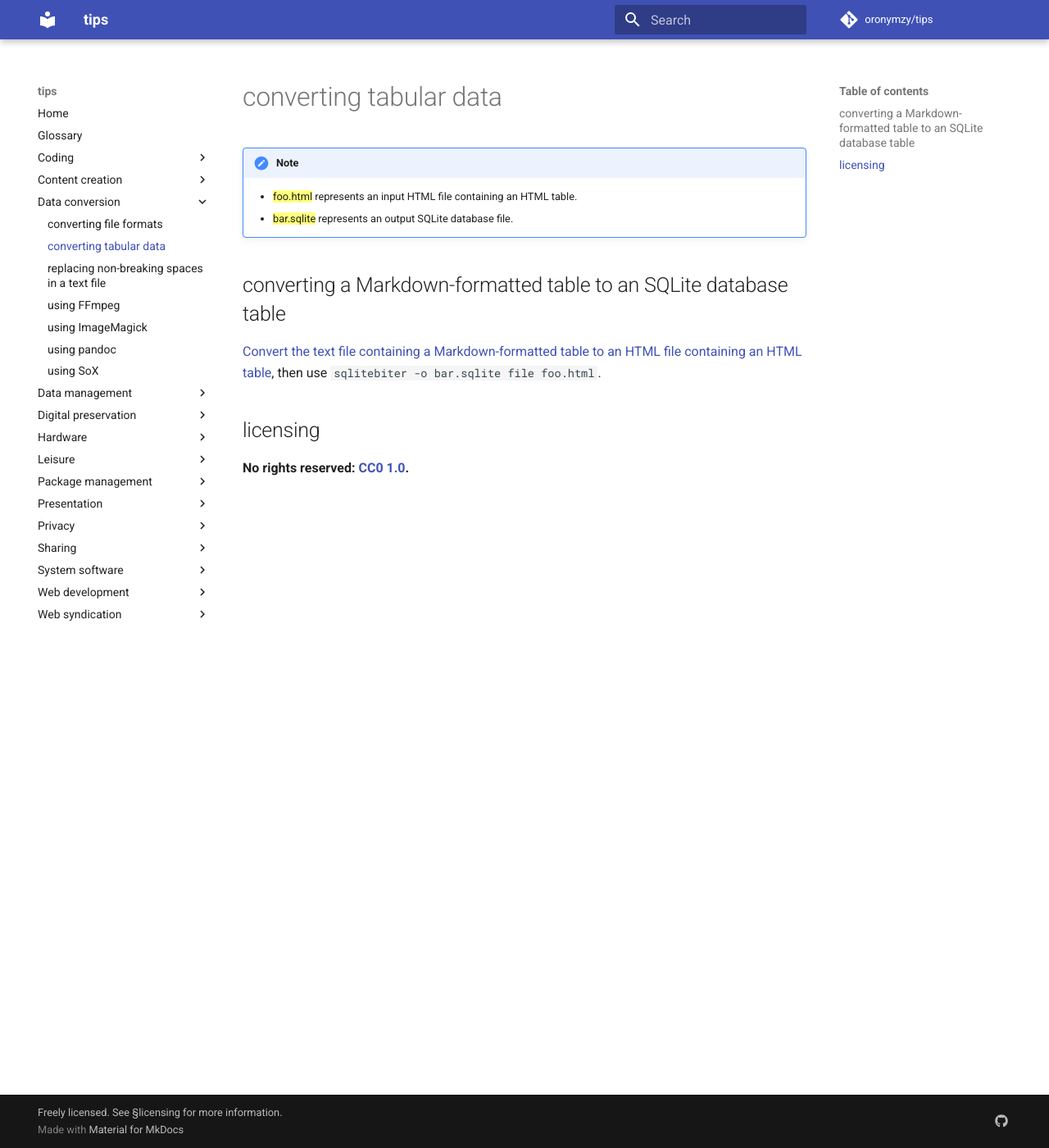
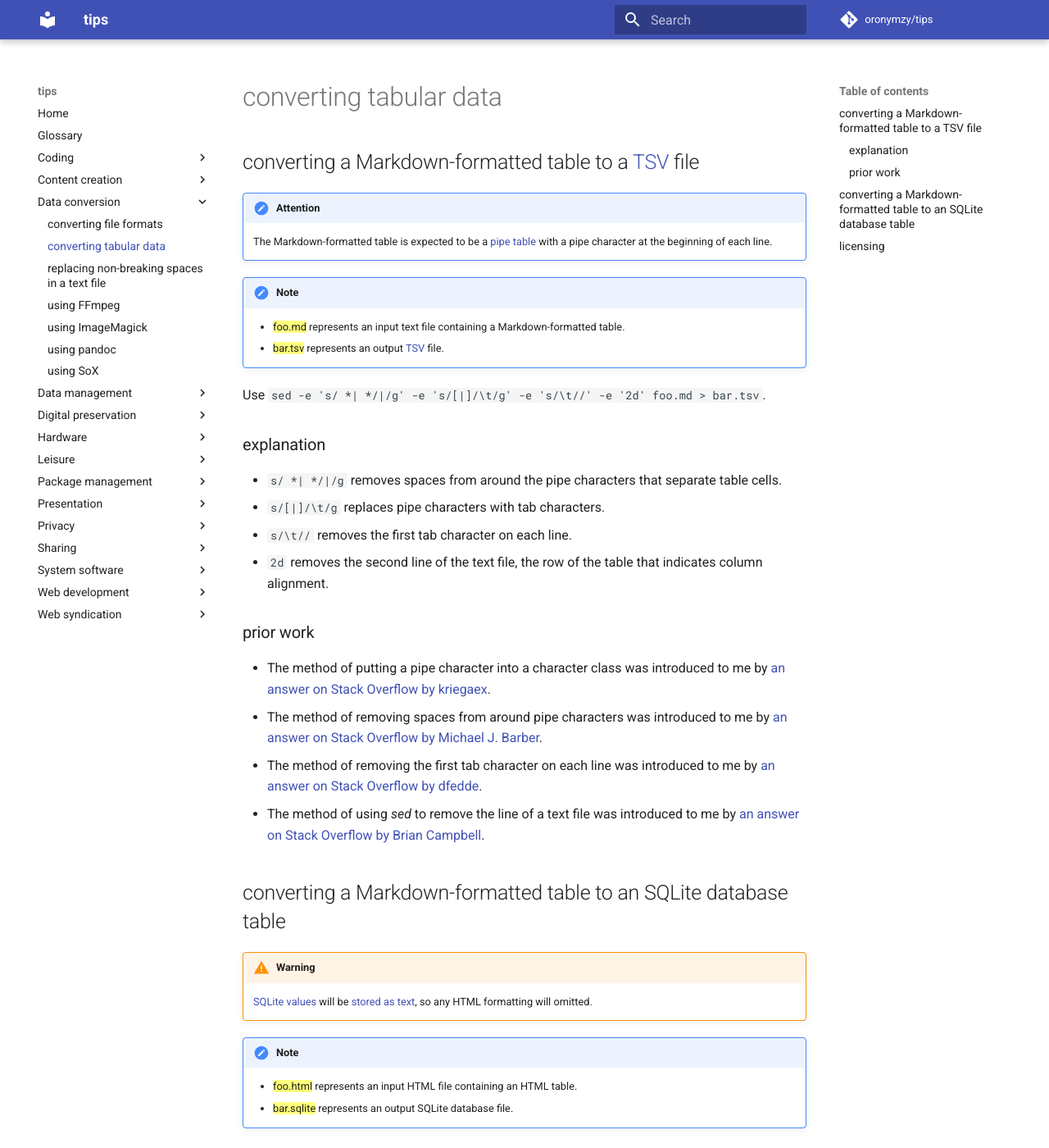
Before and after one commit to oronymzy/tips, an MkDocs documentation site: the page built from docs/cnvtbld.md, in a window 1280 px wide and 1400 px high. Shown: the whole window at 82% size. Built offline with MkDocs 1.6.1 and Material for MkDocs 9.7.7, drawn with Linux system fonts in a browser that asks for light colours; comment, search, counter and statistics services are not loaded.

Commit message:
Add 'converting a Markdown-formatted table to a TSV file' section, add admonition

```diff
--- a/docs/cnvtbld.md
+++ b/docs/cnvtbld.md
@@ -1,12 +1,46 @@
 # converting tabular data
+
+## converting a Markdown-formatted table to a [TSV] file
+
+!!! attention
+
+    The Markdown-formatted table is expected to be a [pipe table](https://pandoc.org/MANUAL.html#extension-pipe_tables) with a pipe character at the beginning of each line.
+
+!!! note
+
+    - {==foo.md==} represents an input text file containing a Markdown-formatted table.
+    - {==bar.tsv==} represents an output [TSV] file.
+
+Use `sed -e 's/ *| */|/g' -e 's/[|]/\t/g' -e 's/\t//' -e '2d' foo.md > bar.tsv`.
+
+### explanation
+
+- `s/ *| */|/g` removes spaces from around the pipe characters that separate table cells.
+- `s/[|]/\t/g` replaces pipe characters with tab characters.
+- `s/\t//` removes the first tab character on each line.
+- `2d` removes the second line of the text file, the row of the table that indicates column alignment.
+
+### prior work
+
+- The method of putting a pipe character into a character class was introduced to me by [an answer on Stack Overflow by kriegaex](https://stackoverflow.com/questions/11987221/how-to-find-and-replace-all-percent-plus-and-pipe-signs/12234566#12234566).
+- The method of removing spaces from around pipe characters was introduced to me by [an answer on Stack Overflow by Michael J. Barber](https://stackoverflow.com/questions/8005128/removing-spaces-from-the-fields-in-a-pipe-delimited-file-using-shell-script/8005385#8005385).
+- The method of removing the first tab character on each line was introduced to me by [an answer on Stack Overflow by dfedde](https://stackoverflow.com/questions/20405342/replacing-first-occurence-in-every-line/20405516#20405516).
+- The method of using *sed* to remove the line of a text file was introduced to me by [an answer on Stack Overflow by Brian Campbell](https://stackoverflow.com/questions/2112469/delete-specific-line-numbers-from-a-text-file-using-sed/2112496#2112496).
+
+## converting a Markdown-formatted table to an SQLite database table
+
+!!! warning
+
+    [SQLite values](https://www.sqlite.org/rowvalue.html) will be [stored as text](https://www.sqlite.org/datatype3.html#storage_classes_and_datatypes), so any HTML formatting will omitted.
 
 !!! note
 
     - {==foo.html==} represents an input HTML file containing an HTML table.
     - {==bar.sqlite==} represents an output SQLite database file.
 
-## converting a Markdown-formatted table to an SQLite database table
 [Convert the text file containing a Markdown-formatted table to an HTML file containing an HTML table](cnvffmt.md#MarkdowntoHTML), then use `sqlitebiter -o bar.sqlite file foo.html`.
 
 ## licensing
 **No rights reserved: [CC0 1.0](https://creativecommons.org/publicdomain/zero/1.0/).**
+
+[TSV]: https://en.wikipedia.org/wiki/Tab-separated_values
```
